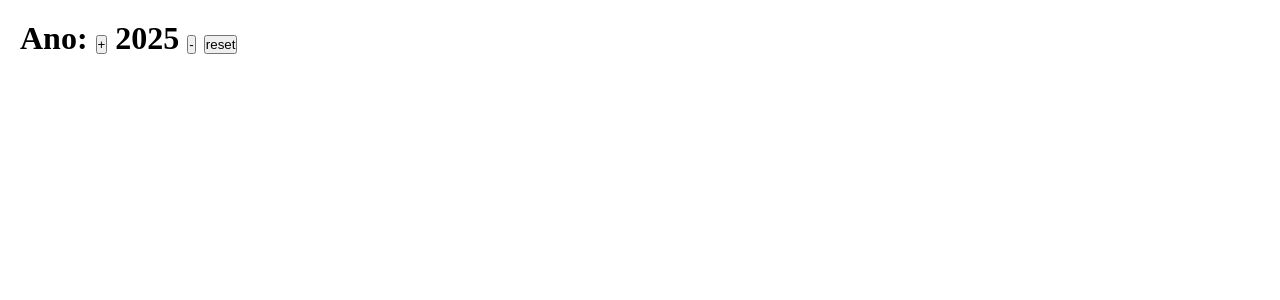
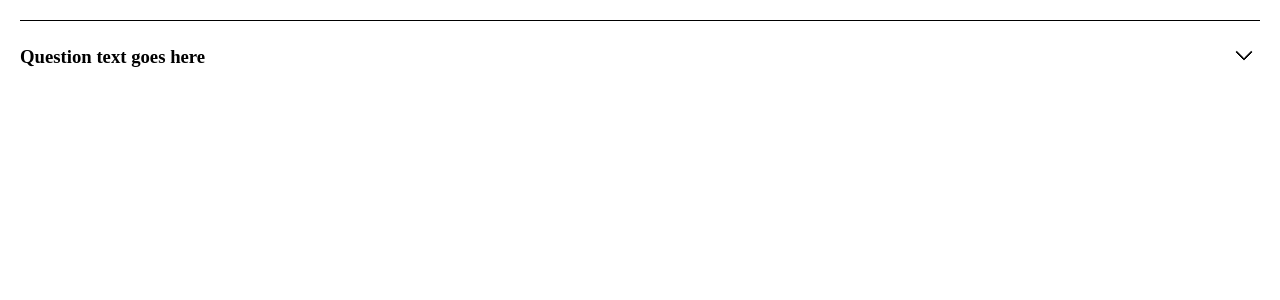
Before and after one commit to rvidallima/study-react, a React (Create React App) app: page / in a window 1280 px wide. Shown: the top 300 px of the page. Built offline with nearby package versions, Linux system fonts and the light colour scheme.

Commit message:
atulização 8

```diff
--- a/src/App.jsx
+++ b/src/App.jsx
@@ -1,3 +1,4 @@
+import Accordion from './accordion';
 import './App.css';
 import Count from './class/count';
 import Example from './class/example';
@@ -10,6 +11,7 @@ export default function App() {
 
       //<Js fullName='Lucas Maria Jose' age='20' />
       // <Fetch />
-      <Count />
+      //<Count />
+      <Accordion />
   );
 }
--- /dev/null
+++ b/src/accordion/index.jsx
@@ -0,0 +1,31 @@
+import './style.css'
+import Arrowdown from '../assets/images/icons/arrow-down.svg'
+import Arrowup from '../assets/images/icons/arrow-up.svg'
+
+import { useEffect, useState } from "react";
+
+export default function Accordion() {
+
+    const [active, setActive] = useState(false)
+
+    function handleAccordion() {
+        setActive(!active)
+    }
+
+    return (
+        <div className="accordion-container">
+            <div className="accordion-top">
+                <h3>Question text goes here</h3>
+                <button type="button" onClick={handleAccordion}> <img src={active ? Arrowup : Arrowdown} alt="icone de abrir fechar" /> </button>
+            </div>
+            {
+                active &&
+            <div className="accordion-botton">
+                <p>
+                    Lorem ipsum dolor sit amet, consectetur adipiscing elit. Suspendisse varius enim in eros elementum tristique. Duis cursus, mi quis viverra ornare, eros dolor interdum nulla, ut commodo diam libero vitae erat. Aenean faucibus nibh et justo cursus id rutrum lorem imperdiet. Nunc ut sem vitae risus tristique posuere.
+                </p>
+            </div>
+            }
+        </div>
+    )
+}
--- /dev/null
+++ b/src/accordion/style.css
@@ -0,0 +1,26 @@
+.accordion-container {
+    width: 100%;
+    display: flex;
+    flex-direction: column;
+    border-top: 1px solid black;
+}
+
+.accordion-top {
+    width: 100%;
+    display: flex;
+    justify-content: space-between;
+    align-items: center;
+    height: 72px;
+}
+
+.accordion-botton {
+    width: 100%;
+    display: flex;
+    justify-content: center;
+    align-items: center;
+}
+
+button {
+    border: none;
+    background-color: white;
+ }
```
Also changed, not shown: src/assets/images/icons/arrow-down.svg (added), src/assets/images/icons/arrow-up.svg (added).
